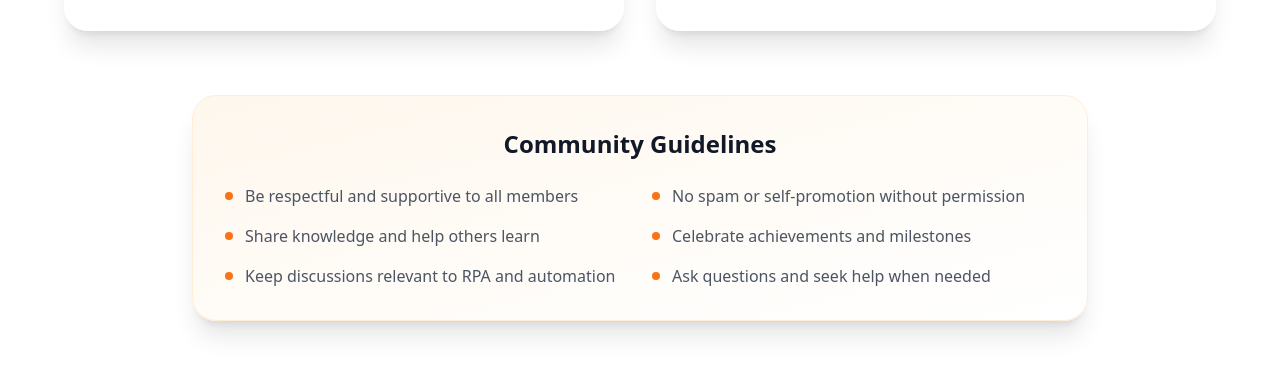
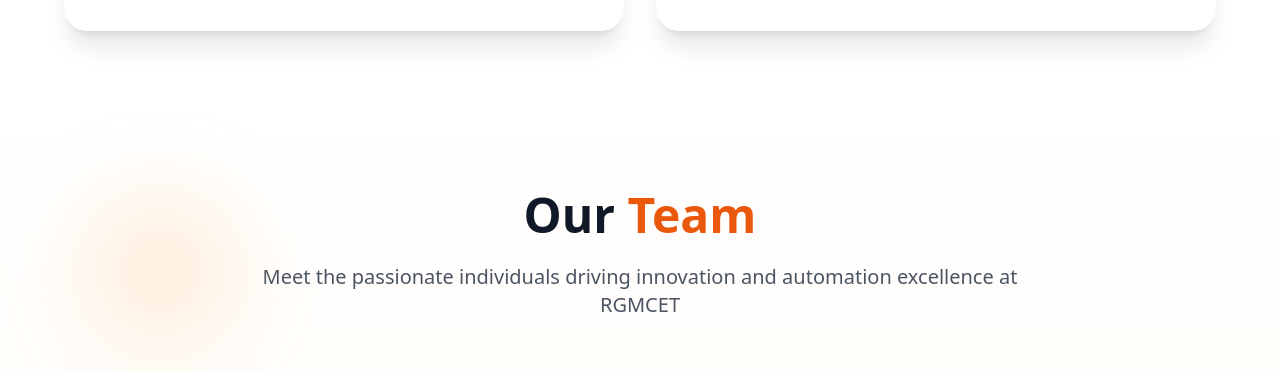
Before and after one commit to ismailnossam01/uipath_sdc_website, a React (Vite) app: page / in a window 1280 px wide. Shown: the part 6545-6916 px from the top of the page. Built offline with nearby package versions, Linux system fonts and the light colour scheme.

Commit message:
Update Community.tsx

```diff
--- a/src/components/Community.tsx
+++ b/src/components/Community.tsx
@@ -94,43 +94,7 @@
         </div>
 
         {/* Community Guidelines */}
-        <div className="mt-16">
-          <div className="backdrop-blur-sm bg-gradient-to-br from-orange-50 to-white dark:from-gray-800 dark:to-gray-700 rounded-3xl p-8 border border-orange-100 dark:border-gray-600 shadow-xl max-w-4xl mx-auto">
-            <h3 className="text-2xl font-bold text-gray-900 dark:text-white mb-6 text-center">
-              Community Guidelines
-            </h3>
-            <div className="grid md:grid-cols-2 gap-6">
-              <div className="space-y-4">
-                <div className="flex items-start">
-                  <div className="w-2 h-2 bg-orange-500 rounded-full mt-2 mr-3 flex-shrink-0"></div>
-                  <span className="text-gray-600 dark:text-gray-300">Be respectful and supportive to all members</span>
-                </div>
-                <div className="flex items-start">
-                  <div className="w-2 h-2 bg-orange-500 rounded-full mt-2 mr-3 flex-shrink-0"></div>
-                  <span className="text-gray-600 dark:text-gray-300">Share knowledge and help others learn</span>
-                </div>
-                <div className="flex items-start">
-                  <div className="w-2 h-2 bg-orange-500 rounded-full mt-2 mr-3 flex-shrink-0"></div>
-                  <span className="text-gray-600 dark:text-gray-300">Keep discussions relevant to RPA and automation</span>
-                </div>
-              </div>
-              <div className="space-y-4">
-                <div className="flex items-start">
-                  <div className="w-2 h-2 bg-orange-500 rounded-full mt-2 mr-3 flex-shrink-0"></div>
-                  <span className="text-gray-600 dark:text-gray-300">No spam or self-promotion without permission</span>
-                </div>
-                <div className="flex items-start">
-                  <div className="w-2 h-2 bg-orange-500 rounded-full mt-2 mr-3 flex-shrink-0"></div>
-                  <span className="text-gray-600 dark:text-gray-300">Celebrate achievements and milestones</span>
-                </div>
-                <div className="flex items-start">
-                  <div className="w-2 h-2 bg-orange-500 rounded-full mt-2 mr-3 flex-shrink-0"></div>
-                  <span className="text-gray-600 dark:text-gray-300">Ask questions and seek help when needed</span>
-                </div>
-              </div>
-            </div>
-          </div>
-        </div>
+
       </div>
     </section>
   );
```
